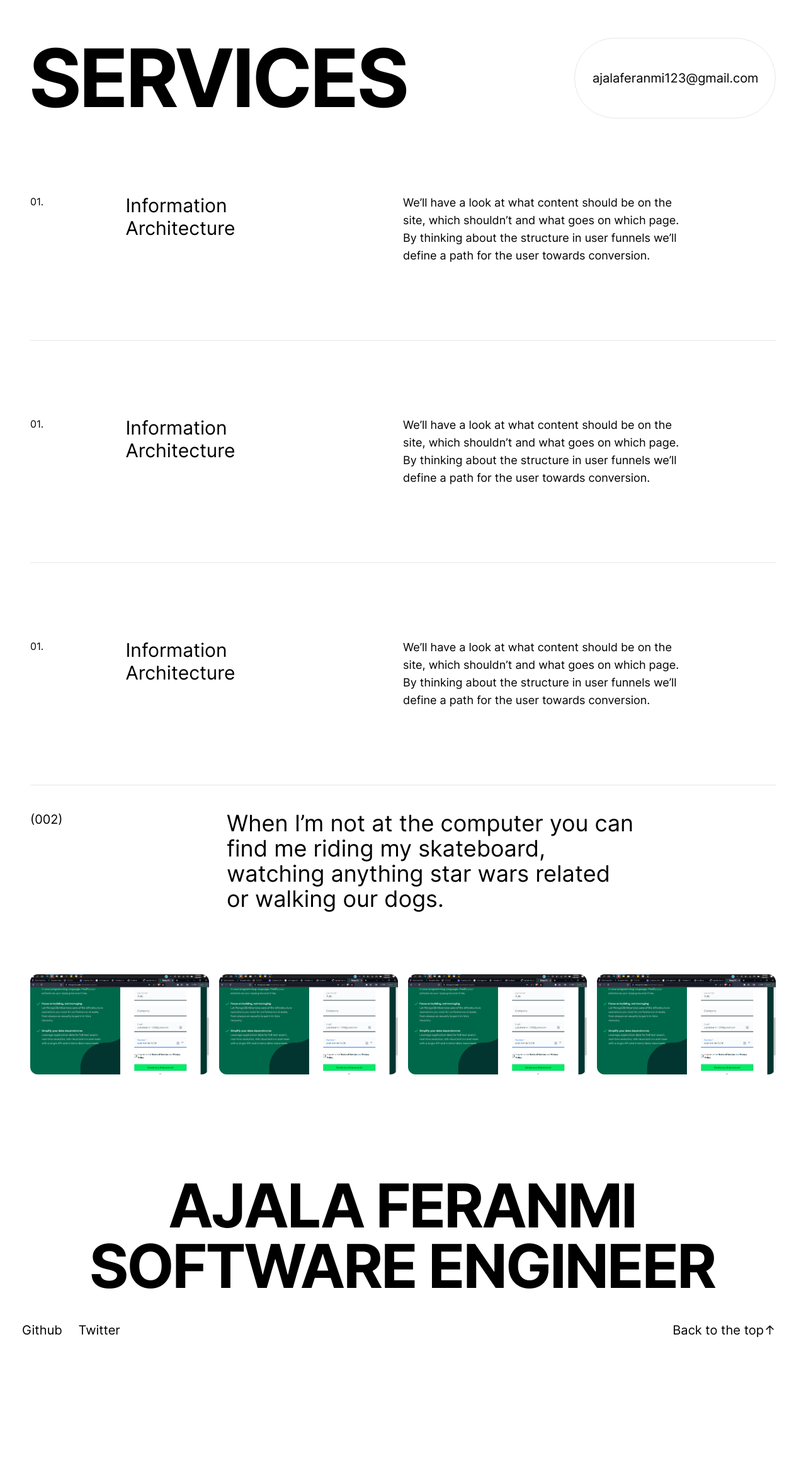
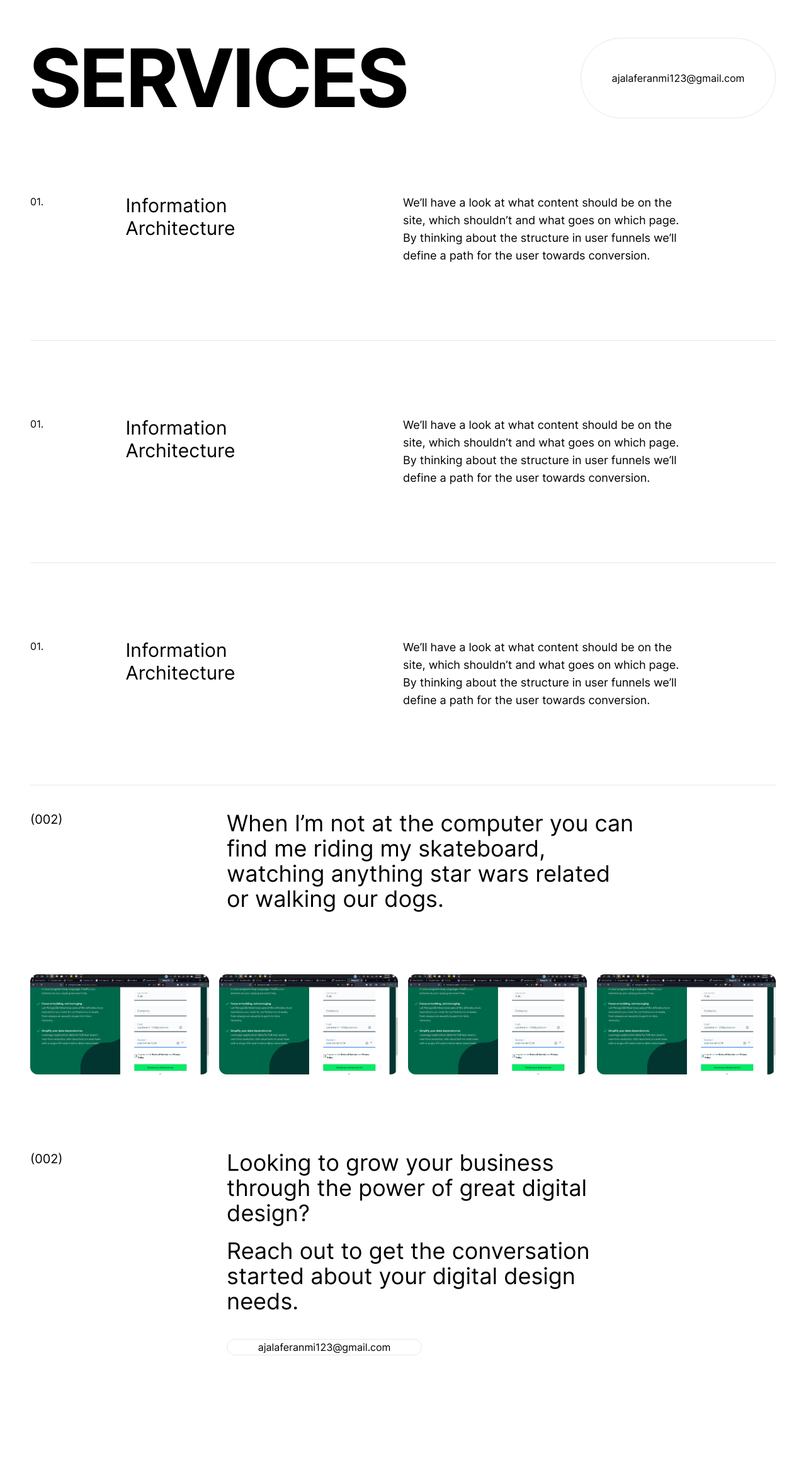
Before and after one commit to Eranmonnie/Me, a React (Vite) app: page /about in a window 1280 px wide. Shown: the part 2632-4955 px from the top of the page at 63% size. Before the commit the page ends 4790 px from the top, so only its background shows below. Built offline with nearby package versions, Linux system fonts and the light colour scheme.

Commit message:
fix button later

```diff
--- a/src/components/Button.tsx
+++ b/src/components/Button.tsx
@@ -3,9 +3,12 @@ import React from "react";
 const Button = () => {
   return (
     <>
-      <button className="py-5 px-7 border rounded-full w-[320px] lg:text-xl text-center">
+
+    <button className="py-5 px-6 lg:p-0 border rounded-full w-[310px] lg:w-[320px]lg:text-xl text-center">
         ajalaferanmi123@gmail.com
       </button>
+
+
     </>
   );
 };
--- a/src/pages/About.tsx
+++ b/src/pages/About.tsx
@@ -39,7 +39,7 @@ const About = () => {
         />
       </div>
 
-      <div className="flex flex-col gap-5 lg:flex-row justify-between">
+      <div className="flex flex-col gap-5 lg:flex-row lg:justify-between">
         <h1 className="font-inter-tight-bold uppercase text-7xl lg:text-9xl">
           services
         </h1>
@@ -63,9 +63,15 @@ const About = () => {
         two={false}
         button={false}
       />
-      <div className="mt-20">
+      <div className="mt-20 mb-20">
       <Pictures />
       </div>
+
+      <Question
+        one={`Looking to grow your business through the power of great digital design? `}
+        two={`Reach out to get the conversation started about your digital design needs. `}
+        button={true}
+      />
 
       <Footer />
     </>
```
